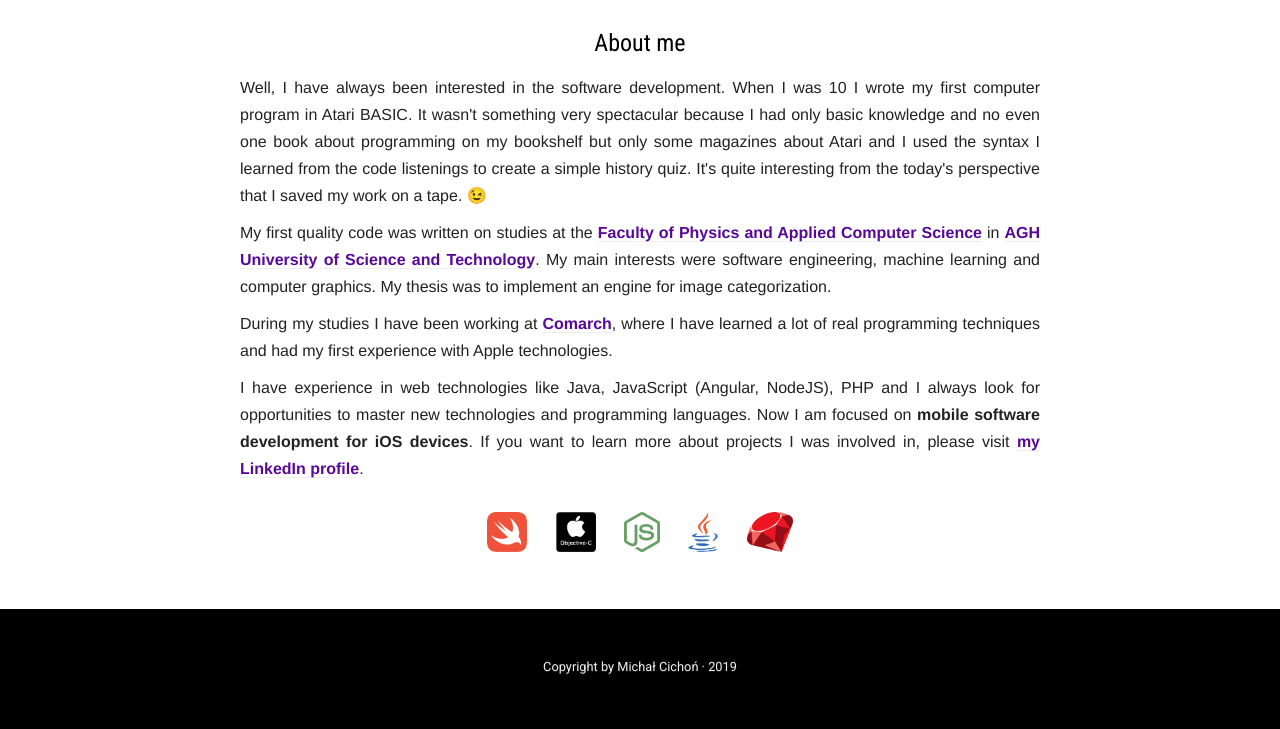
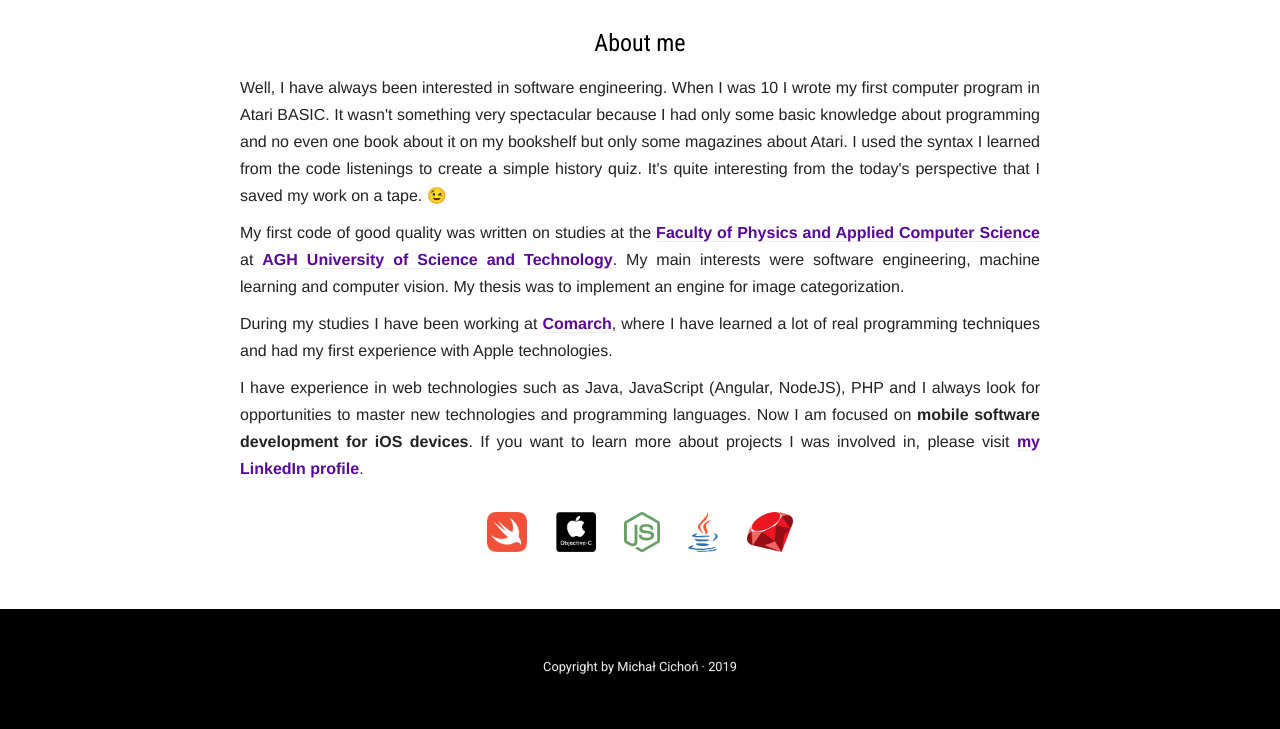
Before and after one commit to michalcichon/michalcichon.github.io, a Jekyll site: the page built from about-me.html, in a window 1280 px wide. Shown: the part 252-981 px from the top of the page. Built offline with Jekyll 4.4.1, drawn with Linux system fonts in a browser that asks for light colours.

Commit message:
Small content changes

```diff
--- a/about-me.html
+++ b/about-me.html
@@ -8,10 +8,10 @@ permalink: /about-me/
   <header>
     <h1>About me</h1>
   </header>
-  <p>Well, I have always been interested in the software development. When I was 10 I wrote my first computer program in Atari BASIC. It wasn't something very spectacular because I had only basic knowledge and no even one book about programming on my bookshelf but only some magazines about Atari and I used the syntax I learned from the code listenings to create a simple history quiz. It's quite interesting from the today's perspective that I saved my work on a tape. &#x1F609;</p>
-  <p>My first quality code was written on studies at the <a href="http://www.ftj.agh.edu.pl/indexe.html">Faculty of Physics and Applied Computer Science</a> in <a href="http://www.agh.edu.pl/en/">AGH University of Science and Technology</a>. My main interests were software engineering, machine learning and computer graphics. My thesis was to implement an engine for image categorization.</p>
+  <p>Well, I have always been interested in software engineering. When I was 10 I wrote my first computer program in Atari BASIC. It wasn't something very spectacular because I had only some basic knowledge about programming and no even one book about it on my bookshelf but only some magazines about Atari. I used the syntax I learned from the code listenings to create a simple history quiz. It's quite interesting from the today's perspective that I saved my work on a tape. &#x1F609;</p>
+  <p>My first code of good quality was written on studies at the <a href="http://www.ftj.agh.edu.pl/indexe.html">Faculty of Physics and Applied Computer Science</a> at <a href="http://www.agh.edu.pl/en/">AGH University of Science and Technology</a>. My main interests were software engineering, machine learning and computer vision. My thesis was to implement an engine for image categorization.</p>
   <p>During my studies I have been working at <a href="http://www.comarch.com/">Comarch</a>, where I have learned a lot of real programming techniques and had my first experience with Apple technologies.</p>
-  <p>I have experience in web technologies like Java, JavaScript (Angular, NodeJS), PHP and I always look for opportunities to master new technologies and programming languages. Now I am focused on <strong>mobile software development for iOS devices</strong>. If you want to learn more about projects I was involved in, please visit <a class="linkedin" href="https://www.linkedin.com/in/michalcichon" title="Linkedin">my LinkedIn profile</a>.</p>
+  <p>I have experience in web technologies such as Java, JavaScript (Angular, NodeJS), PHP and I always look for opportunities to master new technologies and programming languages. Now I am focused on <strong>mobile software development for iOS devices</strong>. If you want to learn more about projects I was involved in, please visit <a class="linkedin" href="https://www.linkedin.com/in/michalcichon" title="Linkedin">my LinkedIn profile</a>.</p>
 </article>
 <div class="technologies">
   <img src="{{site.baseurl}}/img/swift.png" alt="Swift" title="Swift" /> <img src="{{site.baseurl}}/img/objc.png" alt="Objective-C" title="Objective-C" /> <img src="{{site.baseurl}}/img/node.png" alt="NodeJS" title="NodeJS" /> <img src="{{site.baseurl}}/img/java.png" alt="Java" title="Java" /> <img src="{{site.baseurl}}/img/ruby.png" alt="Ruby" title="Ruby" />
```
Also changed, not shown: docs/privacy-policy/dice/cs.md (renamed from dice-privacy-policy/cs.md), docs/privacy-policy/dice/cz.md (renamed from dice-privacy-policy/cz.md), docs/privacy-policy/dice/da.md (renamed from dice-privacy-policy/da.md), docs/privacy-policy/dice/de.md (renamed from dice-privacy-policy/de.md), docs/privacy-policy/dice/en.md (renamed from dice-privacy-policy/en.md), docs/privacy-policy/dice/es.md (renamed from dice-privacy-policy/es.md), docs/privacy-policy/dice/fi.md (renamed from dice-privacy-policy/fi.md), docs/privacy-policy/dice/fr.md (renamed from dice-privacy-policy/fr.md), docs/privacy-policy/dice/hu.md (renamed from dice-privacy-policy/hu.md), docs/privacy-policy/dice/index.md (renamed from dice-privacy-policy/index.md), docs/privacy-policy/dice/it.md (renamed from dice-privacy-policy/it.md), docs/privacy-policy/dice/pl.md (renamed from dice-privacy-policy/pl.md), docs/privacy-policy/dice/ro.md (renamed from dice-privacy-policy/ro.md), docs/privacy-policy/dice/ru.md (renamed from dice-privacy-policy/ru.md), 3 more files.
